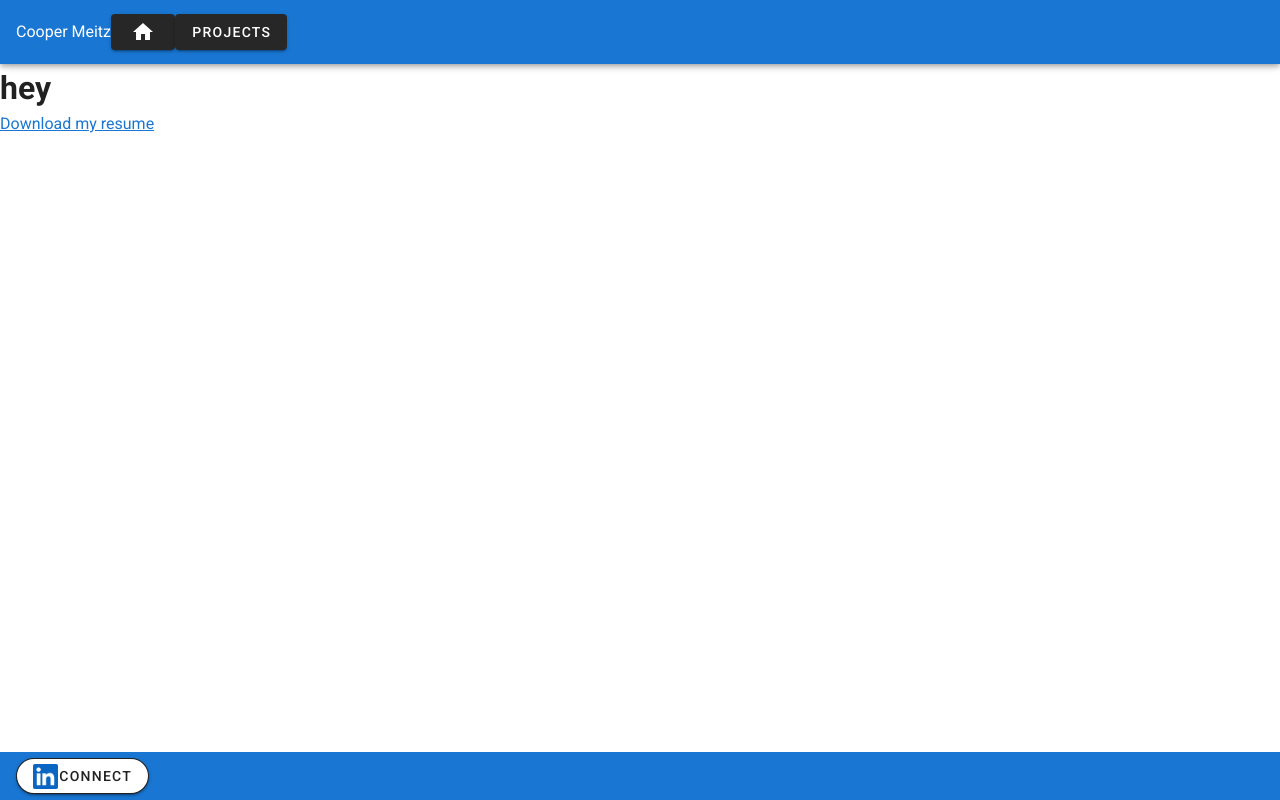
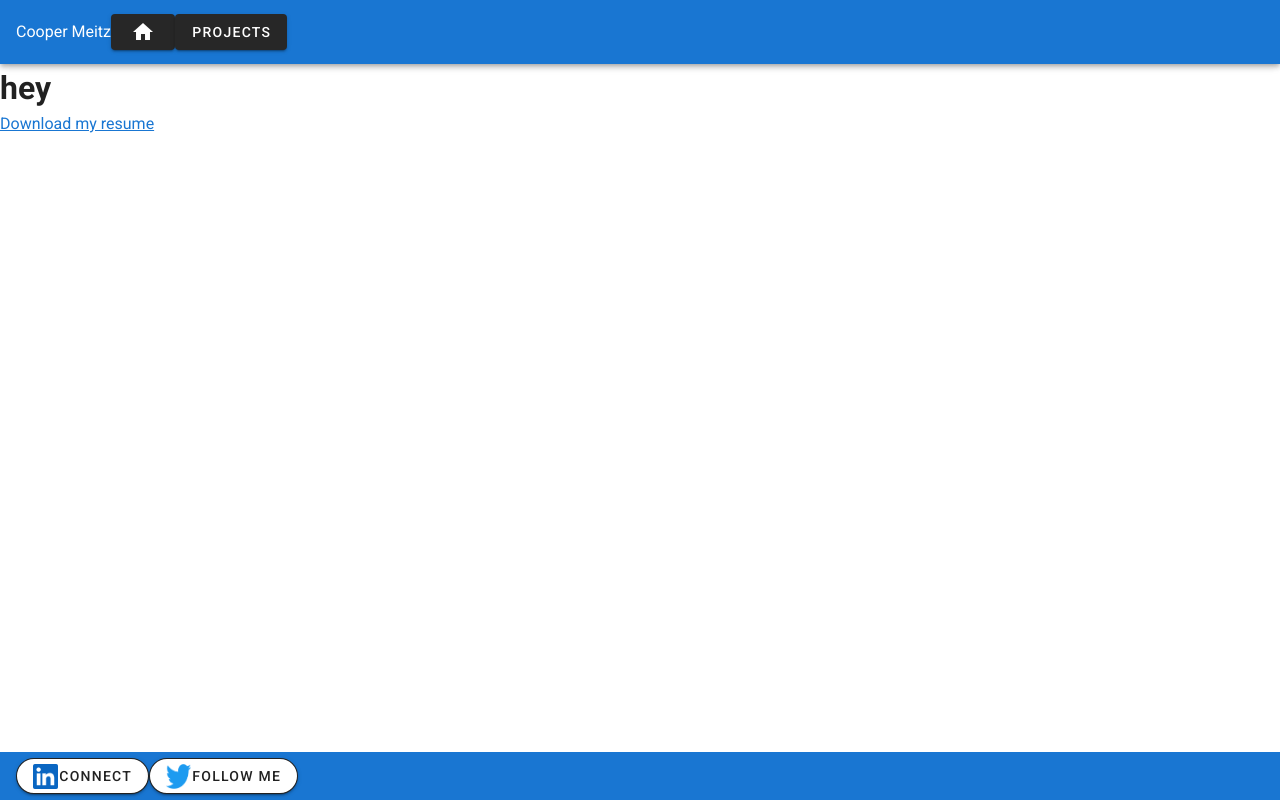
Before and after one commit to coopermeitz/website, a Vue app in the folder coopermeitz-com/: page / in a window 1280 px wide. Built offline with nearby package versions, Linux system fonts and the light colour scheme.

Commit message:
Edited footer button to generalize to any social media website.

```diff
--- a/coopermeitz-com/src/App.vue
+++ b/coopermeitz-com/src/App.vue
@@ -16,7 +16,7 @@
 </template>
 
 <script>
-import customFooter from "@/components/Footer.vue";
+import customFooter from "@/components/footer/Footer.vue";
 
 export default {
   name: "App",
--- a/coopermeitz-com/src/components/Footer.vue
+++ /dev/null
@@ -1,19 +0,0 @@
-<template>
-  <v-footer color="primary"> <LinkedInButton /></v-footer>
-</template>
-
-<script>
-import LinkedInButton from "@/components/footer/LinkedInButton.vue";
-export default {
-  name: "footer",
-  components: {LinkedInButton},
-  data() {
-      // linkedInUrl: "https://www.linkedin.com/in/coopermeitz/"
-  },
-  methods: {
-  }
-};
-</script>
-
-<style scoped>
-</style>
--- /dev/null
+++ b/coopermeitz-com/src/components/footer/Footer.vue
@@ -0,0 +1,35 @@
+<template>
+  <v-footer color="primary">
+    <SocialMediaButton
+      :logoFileUrl="linkedInLogo"
+      :externalUrl="linkedInUrl"
+      text="Connect"
+      altText="LinkedIn Logo"
+  />
+  <SocialMediaButton
+      :logoFileUrl="twitterLogo"
+      :externalUrl="twitterUrl"
+      text="Follow me"
+      altText="Twitter Logo"
+  /></v-footer>
+</template>
+
+<script>
+import SocialMediaButton from "@/components/footer/SocialMediaButton.vue";
+export default {
+  name: "site-footer",
+  components: { SocialMediaButton },
+  data() {
+    return {
+      linkedInUrl: "https://www.linkedin.com/in/coopermeitz/",
+      linkedInLogo: "linkedin.png",
+      twitterUrl: "https://pastebin.com/arGTDXDM",
+      twitterLogo: "twitter.png"
+    };
+  },
+  methods: {},
+};
+</script>
+
+<style scoped>
+</style>
--- a/coopermeitz-com/src/components/footer/LinkedInButton.vue
+++ /dev/null
@@ -1,30 +0,0 @@
-<template>
-  <v-btn id="linkedin" @click="openProfile()" outlined rounded elevation="2">
-    <img :src="linkedInLogo" height="25px" width="25px"/> Connect
-  </v-btn>
-</template>
-
-<script>
-export default {
-  name: "linked-in-button",
-  data() {
-    return {
-      linkedInLogo: require("@/assets/company-logos/linkedin.png"),
-      linkedInProfile: "https://www.linkedin.com/in/coopermeitz/"
-    };
-  },
-  methods: {
-      openProfile() {
-          window.open(this.linkedInProfile, "_blank")
-      }
-  }
-};
-</script>
-
-<style scoped>
-#linkedin {
-  display: flex;
-  align-items: center;
-  background-color: white;
-}
-</style>
--- /dev/null
+++ b/coopermeitz-com/src/components/footer/SocialMediaButton.vue
@@ -0,0 +1,35 @@
+<template>
+  <v-btn id="social-media" @click="openProfile()" outlined rounded elevation="2">
+    <img :src="`${publicPath}${logoFileUrl}`" height="25px" width="25px" :alt="altText"/> {{text}}
+  </v-btn>
+</template>
+
+<script>
+export default {
+  name: "social-media-button",
+  props: {
+      logoFileUrl: String,
+      externalUrl: String,
+      text: String,
+      altText: String
+  },
+  methods: {
+      openProfile() {
+          window.open(this.externalUrl, "_blank")
+      }
+  },
+  data() {
+      return {
+          publicPath: process.env.BASE_URL
+      }
+  }
+};
+</script>
+
+<style scoped>
+#social-media {
+  display: flex;
+  align-items: center;
+  background-color: white;
+}
+</style>
```
Also changed, not shown: coopermeitz-com/public/linkedin.png (renamed from coopermeitz-com/src/assets/company-logos/linkedin.png), coopermeitz-com/public/twitter.png (added).
